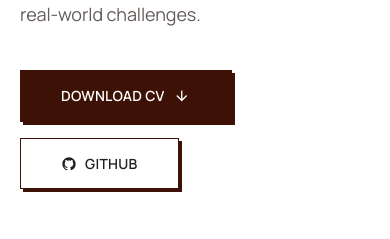
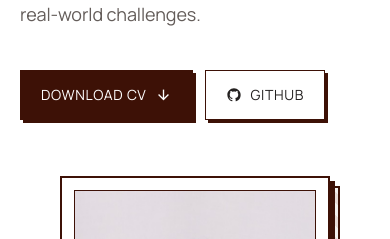
Before and after one commit to dimzkuy/Portofolio2026, a Next.js app: page / in a window 390 px wide. Shown: the part 462-701 px from the top of the page. Built offline with nearby package versions, Linux system fonts and the light colour scheme; no server answers.

Commit message:
fix: fixing css for download cv button and github for mobile screen

```diff
--- a/src/app/page.js
+++ b/src/app/page.js
@@ -1067,12 +1067,12 @@ export default function Home() {
               </p>
 
               {/* # CTAs */}
-              <div className="flex flex-wrap items-center gap-4">
+              <div className="flex items-center gap-3 sm:gap-4">
                 <a
                   href="https://drive.google.com/file/d/1_F3S1_g6wIXd8agTGiNBtAq7PJPLUjCS/view?usp=sharing"
                   target="_blank"
                   rel="noopener noreferrer"
-                  className="inline-flex items-center gap-2 px-10 py-4 text-label-lg uppercase tracking-wider transition-all hover:translate-x-[1px] hover:translate-y-[1px]"
+                  className="inline-flex items-center justify-center gap-2 px-5 py-3.5 sm:px-10 sm:py-4 text-sm sm:text-label-lg uppercase tracking-wider whitespace-nowrap transition-all hover:translate-x-[1px] hover:translate-y-[1px]"
                   style={{
                     background: "#3D1106",
                     color: "#fff",
@@ -1083,14 +1083,14 @@ export default function Home() {
                   onMouseLeave={(e) => (e.currentTarget.style.boxShadow = "3px 3px 0px 0px #3D1106")}
                 >
                   <span>{t.hero.downloadCv}</span>
-                  <span className="material-symbols-outlined" style={{ fontSize: 18 }}>arrow_downward</span>
+                  <span className="material-symbols-outlined shrink-0" style={{ fontSize: 18 }}>arrow_downward</span>
                 </a>
 
                 <a
                   href="https://github.com/dimzkuy"
                   target="_blank"
                   rel="noopener noreferrer"
-                  className="inline-flex items-center gap-2 px-10 py-4 text-label-lg uppercase tracking-wider transition-all hover:translate-x-[1px] hover:translate-y-[1px]"
+                  className="inline-flex items-center justify-center gap-2 px-5 py-3.5 sm:px-10 sm:py-4 text-sm sm:text-label-lg uppercase tracking-wider whitespace-nowrap transition-all hover:translate-x-[1px] hover:translate-y-[1px]"
                   style={{
                     background: "#fff",
                     color: "#242120",
@@ -1106,7 +1106,7 @@ export default function Home() {
                     e.currentTarget.style.boxShadow = "3px 3px 0px 0px #3D1106";
                   }}
                 >
-                  <svg className="w-4 h-4 fill-current" viewBox="0 0 24 24" aria-hidden="true">
+                  <svg className="w-4 h-4 fill-current shrink-0" viewBox="0 0 24 24" aria-hidden="true">
                     <path
                       fillRule="evenodd"
                       clipRule="evenodd"
```
